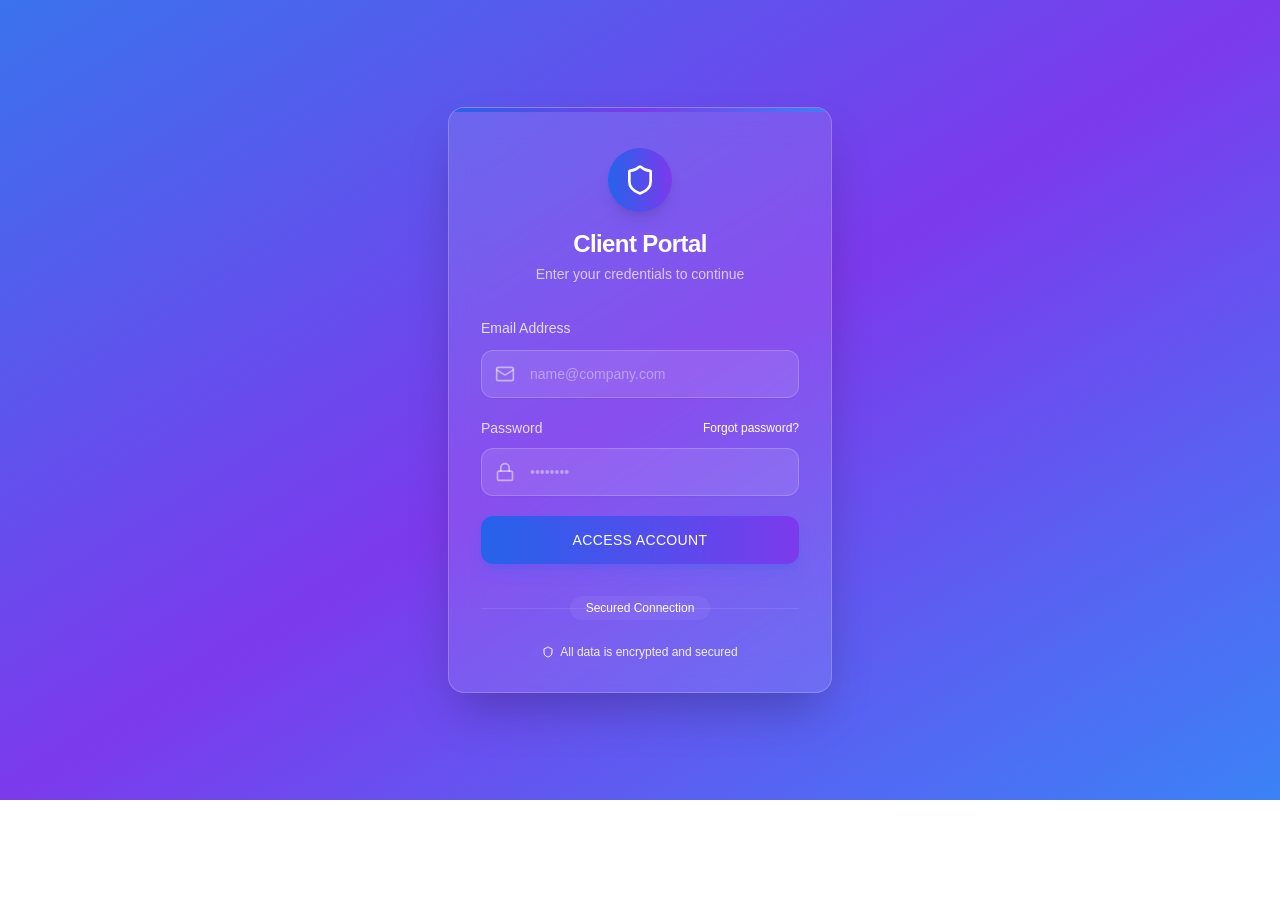
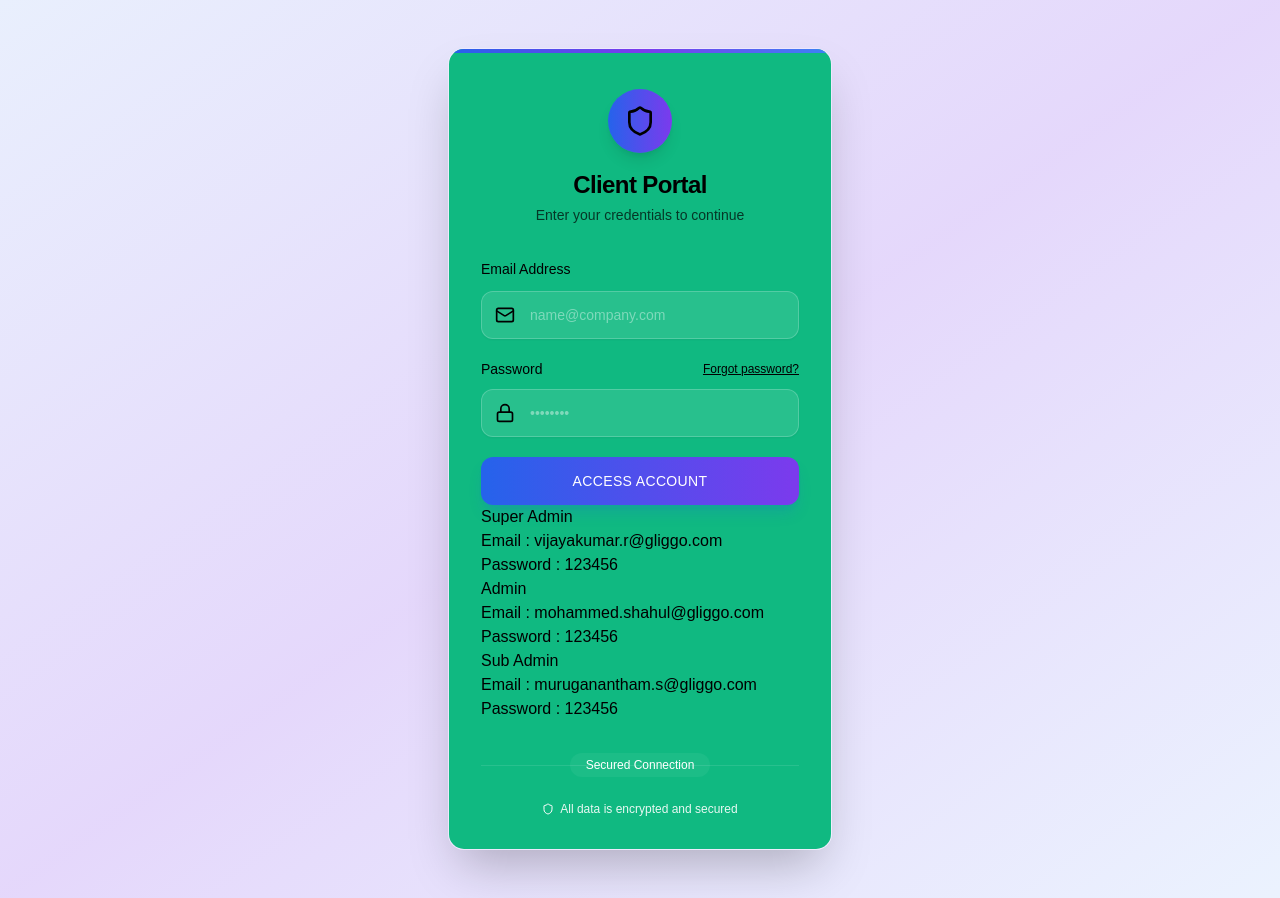
Before and after one commit to GliggoTech/bighil-client, a Next.js app: page /client/client-login in a window 1280 px wide. Before the commit the page ends 800 px from the top, so only its background shows below. Built offline with nearby package versions, Linux system fonts and the light colour scheme.

Commit message:
complaint table and login form ui changed ,complaint table pdf download button loading added

```diff
--- a/src/components/UI_Components/Client components/auth components/LoginForm.jsx
+++ b/src/components/UI_Components/Client components/auth components/LoginForm.jsx
@@ -60,23 +60,23 @@ export default function LoginForm() {
   };
 
   return (
-    <div className="min-h-screen flex items-center justify-center bg-gradient-to-br from-primary/90 via-secondary to-accent-info">
+    <div className="min-h-screen flex items-center justify-center bg-gradient-to-br from-primary/10 via-secondary/20 to-accent-info/10">
       <div className="w-full max-w-md px-8 py-12">
         {/* Card with glass effect */}
         <div className="relative backdrop-blur-lg rounded-2xl overflow-hidden shadow-2xl border border-white/20 bg-white/10 dark:bg-gray-900/10">
           {/* Accent border at top */}
           <div className="absolute top-0 inset-x-0 h-1 bg-gradient-to-r from-primary via-secondary to-accent-info"></div>
 
-          <div className="px-8 pt-10 pb-8">
+          <div className="px-8 pt-10 pb-8 bg-accent-success">
             {/* Header */}
             <div className="flex flex-col items-center mb-8">
               <div className="w-16 h-16 rounded-full bg-gradient-to-r from-primary to-secondary flex items-center justify-center mb-4 shadow-lg">
-                <Shield className="h-8 w-8 text-white" />
+                <Shield className="h-8 w-8 text-black" />
               </div>
-              <h1 className="text-2xl font-bold text-white tracking-tight">
+              <h1 className="text-2xl font-bold text-black tracking-tight">
                 Client Portal
               </h1>
-              <p className="text-white/70 mt-1 text-sm">
+              <p className="text-black/70 mt-1 text-sm">
                 Enter your credentials to continue
               </p>
             </div>
@@ -92,7 +92,7 @@ export default function LoginForm() {
                   name="email"
                   render={({ field }) => (
                     <FormItem className="space-y-2.5">
-                      <FormLabel className="text-white/80 text-sm font-medium">
+                      <FormLabel className="text-black text-sm font-medium">
                         Email Address
                       </FormLabel>
                       <FormControl>
@@ -100,7 +100,7 @@ export default function LoginForm() {
                           <div
                             className={cn(
                               "absolute left-0 top-0 bottom-0 w-12 flex items-center justify-center transition-colors",
-                              isEmailFocused ? "text-white" : "text-white/50"
+                              isEmailFocused ? "text-white" : "black"
                             )}
                           >
                             <Mail className="h-5 w-5" />
@@ -129,12 +129,12 @@ export default function LoginForm() {
                   render={({ field }) => (
                     <FormItem className="space-y-2.5">
                       <div className="flex items-center justify-between">
-                        <FormLabel className="text-white/80 text-sm font-medium">
+                        <FormLabel className="text-black text-sm font-medium">
                           Password
                         </FormLabel>
                         <Link
                           href="/client/forgot-password"
-                          className="text-white hover:text-accent-warning text-xs transition-colors"
+                          className="text-black hover:text-white underline text-xs transition-colors"
                         >
                           Forgot password?
                         </Link>
@@ -144,7 +144,7 @@ export default function LoginForm() {
                           <div
                             className={cn(
                               "absolute left-0 top-0 bottom-0 w-12 flex items-center justify-center transition-colors",
-                              isPasswordFocused ? "text-white" : "text-white/50"
+                              isPasswordFocused ? "text-white" : "black"
                             )}
                           >
                             <Lock className="h-5 w-5" />
@@ -214,6 +214,24 @@ export default function LoginForm() {
                 </Button>
               </form>
             </Form>
+            <div className="">
+              <div>
+                <p>Super Admin</p>
+                <p>Email : vijayakumar.r@gliggo.com</p>
+                <p>Password : 123456</p>
+              </div>
+              <div>
+                <p>Admin</p>
+                <p>Email : mohammed.shahul@gliggo.com</p>
+                <p>Password : 123456</p>
+              </div>
+
+              <div>
+                <p> Sub Admin</p>
+                <p>Email : muruganantham.s@gliggo.com</p>
+                <p>Password : 123456</p>
+              </div>
+            </div>
 
             {/* Divider with text */}
             <div className="relative flex items-center justify-center mt-8 mb-6">
--- a/src/components/UI_Components/Standard_Components/ComplaintFilter.jsx
+++ b/src/components/UI_Components/Standard_Components/ComplaintFilter.jsx
@@ -336,7 +336,11 @@ const ComplaintFilter = () => {
       </div>
       {!error ? (
         <div className=" flex flex-col gap-3">
-          <ComplaintsTable complaints={complaints} isLoading={loading} />
+          <ComplaintsTable
+            complaints={complaints}
+            isLoading={loading}
+            error={error}
+          />
           {response && response.totalPages > 1 && (
             <PaginationControls
               currentPage={response.currentPage}
--- a/src/components/UI_Components/USER_Components/USER_AUTH_Components/SignUpForm.jsx
+++ b/src/components/UI_Components/USER_Components/USER_AUTH_Components/SignUpForm.jsx
@@ -376,7 +376,7 @@ const SignupSigninForm = ({ mode = "signup" }) => {
                   <div className="flex justify-center flex-col gap-2 mt-6">
                     <p className="text-center">
                       <span className="font-bold">EMAIL : </span>
-                      vijay.r20799@gmail
+                      vijay.r20799@gmail.com
                     </p>
                     <p className="text-center">
                       <span className="font-bold">PASSWORD : </span>123
--- a/src/utils/exportUtils.js
+++ b/src/utils/exportUtils.js
@@ -28,7 +28,7 @@ export const handleServerExport = async (token, filters, format = "csv") => {
   document.body.removeChild(a);
 };
 
-export const pdfDownalod = async (complaintId) => {
+export const pdfDownload = async (complaintId) => {
   try {
     const token = await getToken();
     const response = await fetch(
```
Also changed, not shown: src/components/UI_Components/Standard_Components/ComplaintsTable.jsx (+54 -17 lines).
